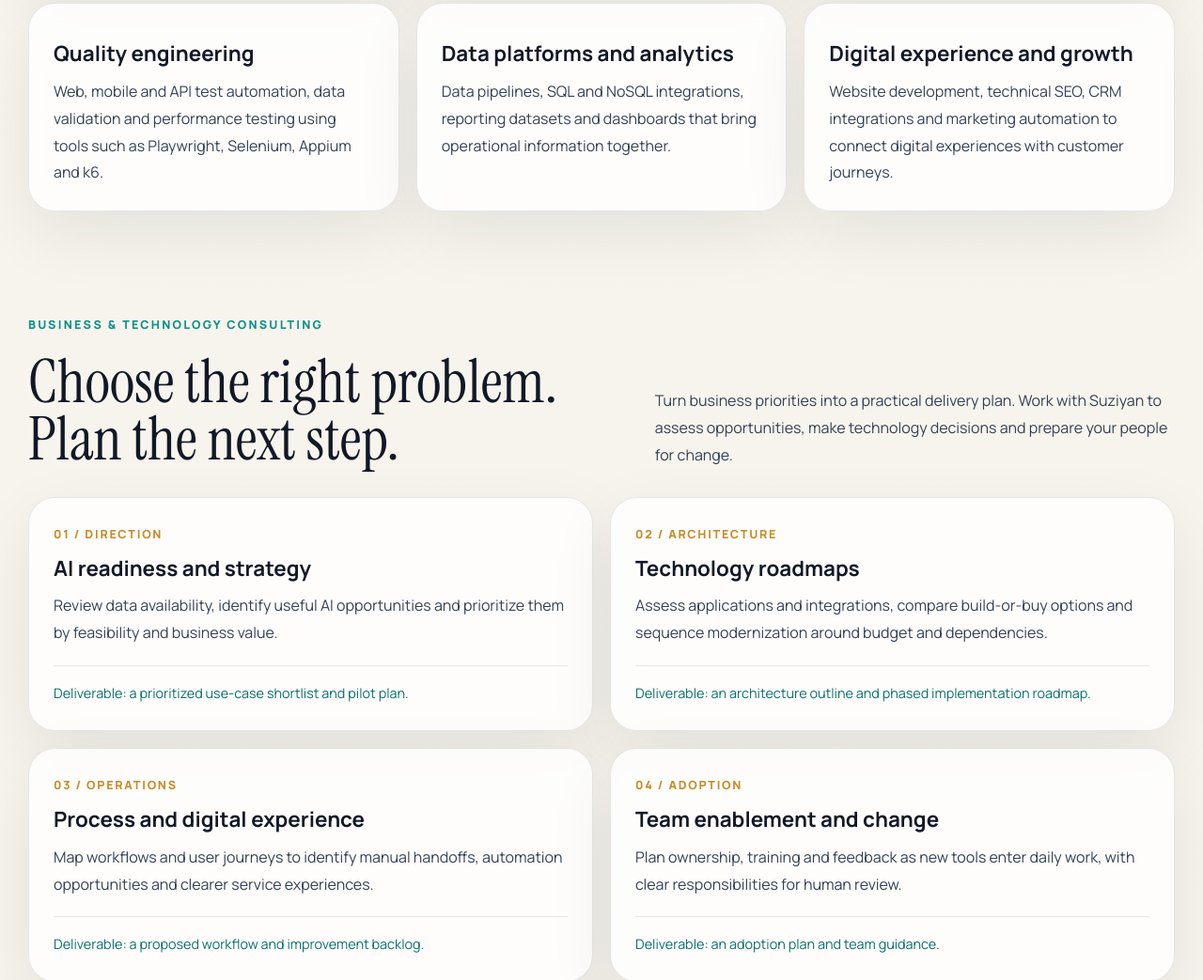
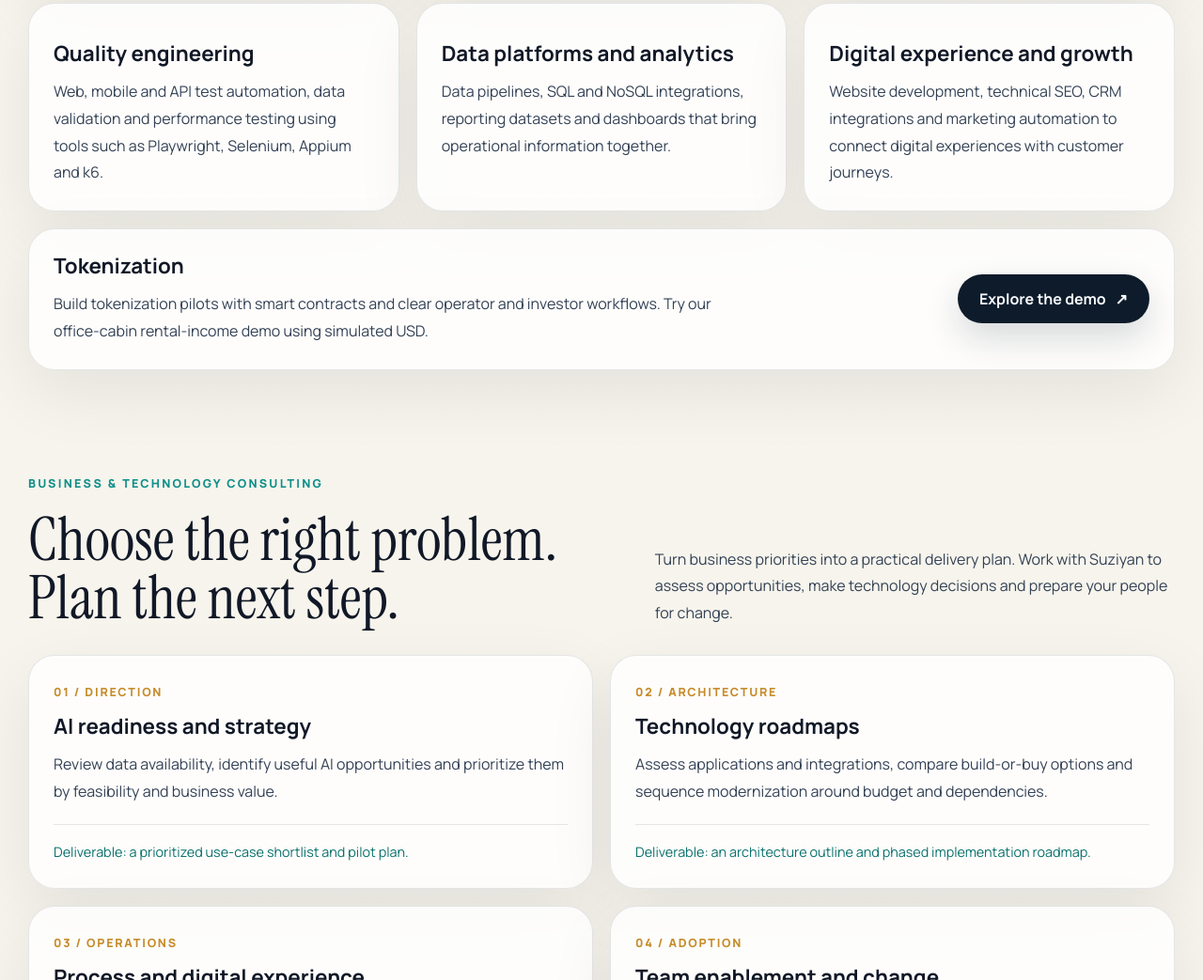
Before and after one commit to anilajeyarao/suziyan.in, a plain HTML site: page index.html in a window 1280 px wide. Shown: the part 2474-3517 px from the top of the page at 94% size. Drawn offline with Linux system fonts and the light colour scheme.

Commit message:
Feature tokenization under Software Services with a demo CTA

```diff
--- a/index.html
+++ b/index.html
@@ -177,6 +177,13 @@
           <article class="skill-card"><h3>Quality engineering</h3><p>Web, mobile and API test automation, data validation and performance testing using tools such as Playwright, Selenium, Appium and k6.</p></article>
           <article class="skill-card"><h3>Data platforms and analytics</h3><p>Data pipelines, SQL and NoSQL integrations, reporting datasets and dashboards that bring operational information together.</p></article>
           <article class="skill-card"><h3>Digital experience and growth</h3><p>Website development, technical SEO, CRM integrations and marketing automation to connect digital experiences with customer journeys.</p></article>
+          <article class="skill-card tokenization-card" id="tokenization-service">
+            <div>
+              <h3>Tokenization</h3>
+              <p>Build tokenization pilots with smart contracts and clear operator and investor workflows. Try our office-cabin rental-income demo using simulated USD.</p>
+            </div>
+            <a class="button button-primary" href="https://tokenization.suziyan.in/#demo" target="_blank" rel="noopener noreferrer" aria-label="Explore the tokenization demo (opens in a new tab)">Explore the demo <span aria-hidden="true">&nearr;</span></a>
+          </article>
         </div>
       </section>
 
--- a/styles.css
+++ b/styles.css
@@ -440,6 +440,28 @@ p {
   grid-template-columns: repeat(3, 1fr);
 }
 
+.tokenization-card {
+  grid-column: 1 / -1;
+  display: flex;
+  align-items: center;
+  justify-content: space-between;
+  gap: 24px;
+}
+
+.tokenization-card > div {
+  max-width: 740px;
+}
+
+.tokenization-card h3 {
+  margin-top: 0;
+}
+
+.tokenization-card .button {
+  flex-shrink: 0;
+  gap: 10px;
+  white-space: nowrap;
+}
+
 .advantage-shell,
 .contact-shell {
   display: grid;
@@ -654,6 +676,11 @@ h1 em { color: var(--teal); }
     width: 100%;
   }
 
+  .tokenization-card {
+    flex-direction: column;
+    align-items: flex-start;
+  }
+
   .hero {
     grid-template-columns: 1fr;
     padding-top: 44px;
```
